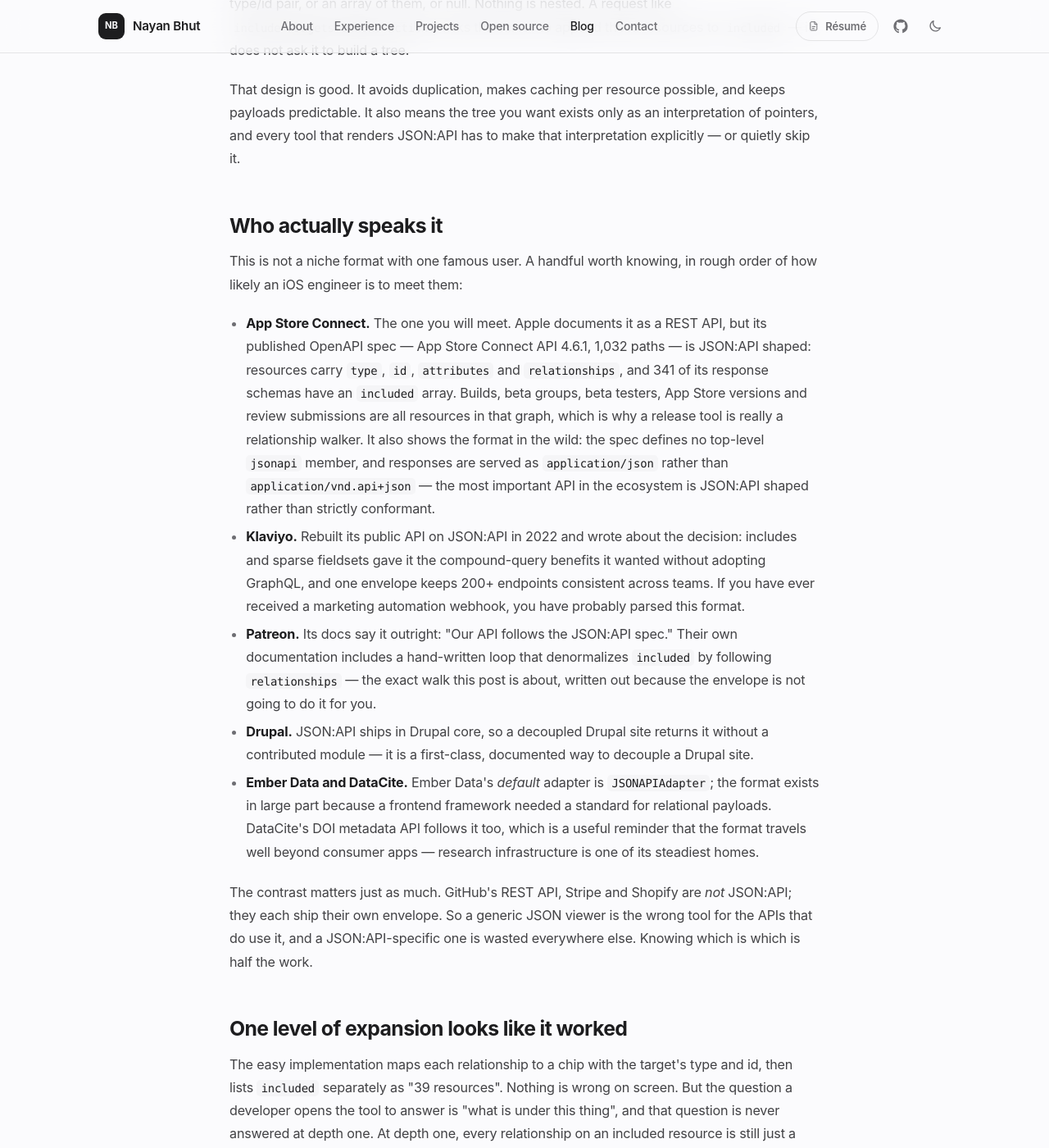
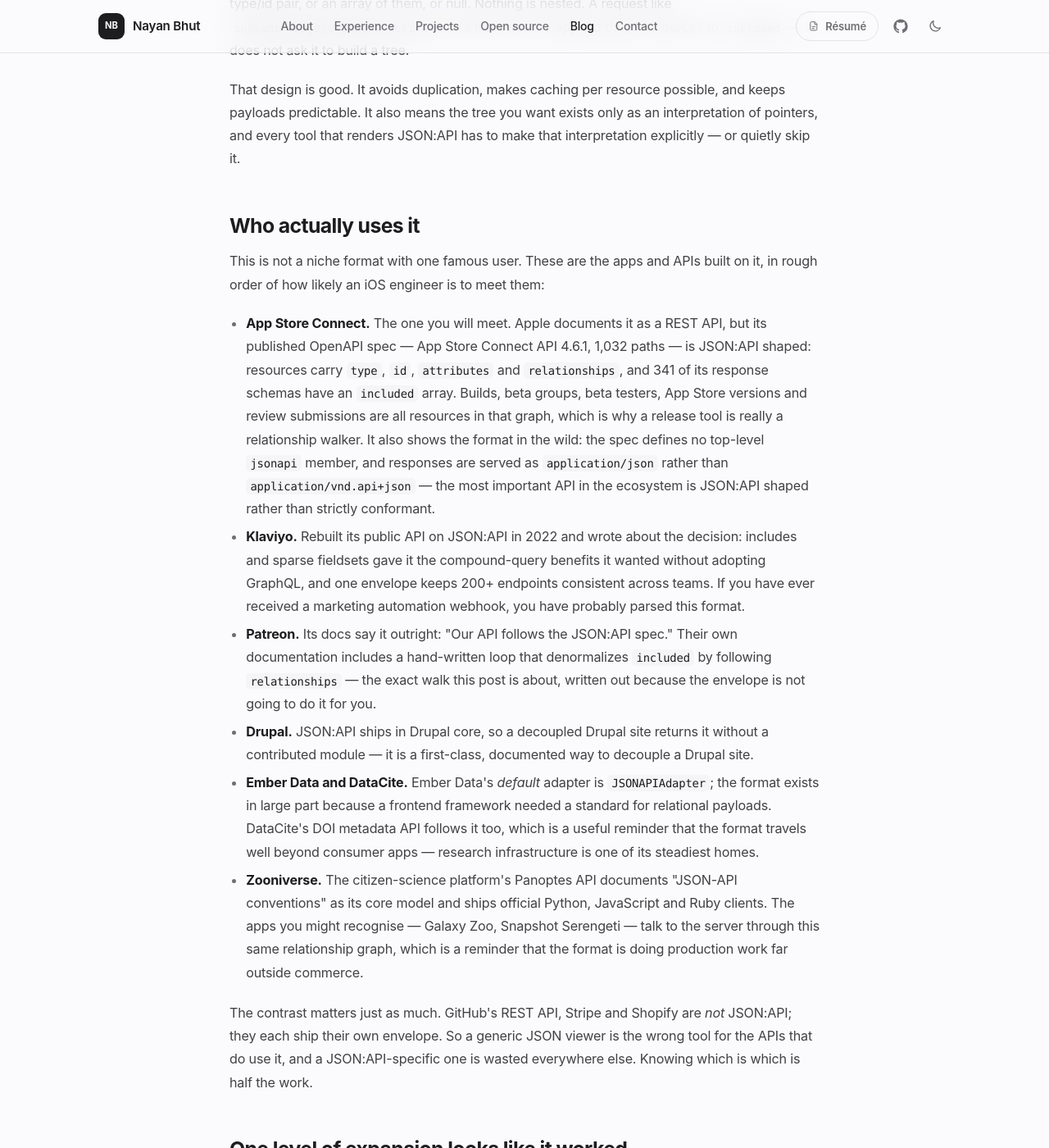
Before and after one commit to NayanBhut/NayanBhut.github.io, a Jekyll site: the page built from _posts/2026-11-21-jsonapi-is-not-json.md, in a window 1280 px wide and 1400 px high, scrolled down 984 px. Shown: the whole window at 82% size. Built offline with Jekyll 4.4.1, drawn with Linux system fonts in a browser that asks for light colours; some of the changed text lies outside the part shown.

Commit message:
Add Zooniverse to JSON:API adopters and retitle the section
Rename 'Who actually speaks it' to 'Who actually uses it' and add
Zooniverse's Panoptes API (JSON-API conventions, Python/JS/Ruby clients)
so the post lists the apps built on the format, not just the specs.

```diff
--- a/_posts/2026-11-21-jsonapi-is-not-json.md
+++ b/_posts/2026-11-21-jsonapi-is-not-json.md
@@ -35,11 +35,11 @@ date: 2026-11-21 12:00:00 +0530
   every tool that renders JSON:API has to make that interpretation explicitly — or quietly skip it.
 </p>
 
-<h2>Who actually speaks it</h2>
+<h2>Who actually uses it</h2>
 
 <p>
-  This is not a niche format with one famous user. A handful worth knowing, in rough order of how
-  likely an iOS engineer is to meet them:
+  This is not a niche format with one famous user. These are the apps and APIs built on it, in rough
+  order of how likely an iOS engineer is to meet them:
 </p>
 
 <ul>
@@ -76,6 +76,13 @@ date: 2026-11-21 12:00:00 +0530
     a standard for relational payloads. DataCite's DOI metadata API follows it too, which is a useful
     reminder that the format travels well beyond consumer apps — research infrastructure is one of
     its steadiest homes.
+  </li>
+  <li>
+    <strong>Zooniverse.</strong> The citizen-science platform's Panoptes API documents
+    "JSON-API conventions" as its core model and ships official Python, JavaScript and Ruby clients.
+    The apps you might recognise — Galaxy Zoo, Snapshot Serengeti — talk to the server through this
+    same relationship graph, which is a reminder that the format is doing production work far outside
+    commerce.
   </li>
 </ul>
 
```
